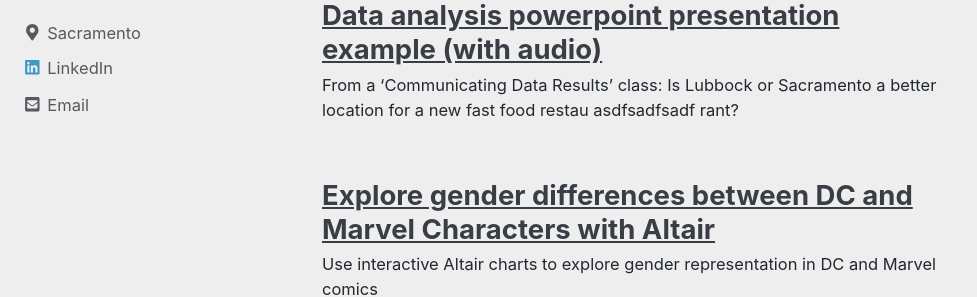
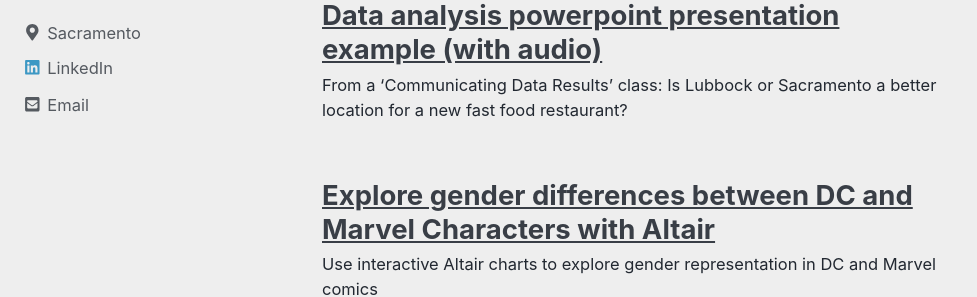
Before and after one commit to rileyschenck/website, a Jekyll site: the page built from index.html, in a window 1280 px wide and 900 px high. Shown: the part 196-493 px from the top of the window, without its empty margins (0-977 px from the left). Built offline with Jekyll 4.4.1, drawn with Linux system fonts in a browser that asks for light colours; cached includes are drawn as plain includes; nearby versions of some CDN libraries; a script that is not in the unit is left out; the list of posts is cut into pages by our own code.

Commit message:
Update 2023-03-02-PowerPoint.md

```diff
--- a/_posts/2023-03-02-PowerPoint.md
+++ b/_posts/2023-03-02-PowerPoint.md
@@ -5,11 +5,7 @@ published: true
 tags: [ powerpoint, riley, schenck]
 excerpt: "From a 'Communicating Data Results' class: Is Lubbock or Sacramento a better location for a
 
-new fast food restau
-
-asdfsadfsadf
-
-rant?"
+new fast food restaurant? ![distances-abandoned-cars]({{ site.url }}{{ site.baseurl }}/assets/images/chickenkitchenpng.png)"
 
 toc: true
 toc_sticky: true
```
